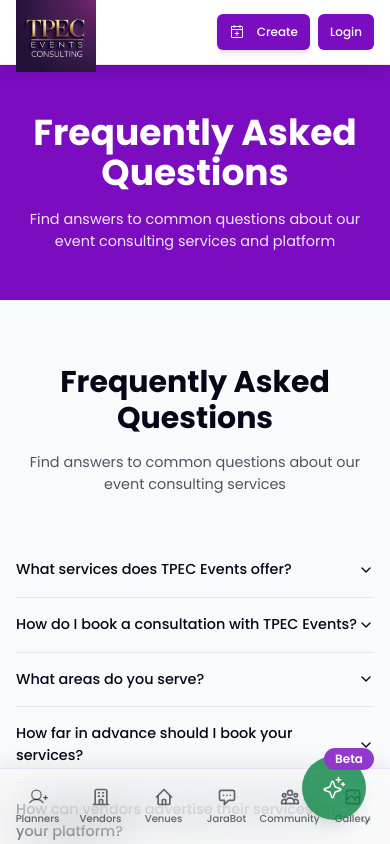
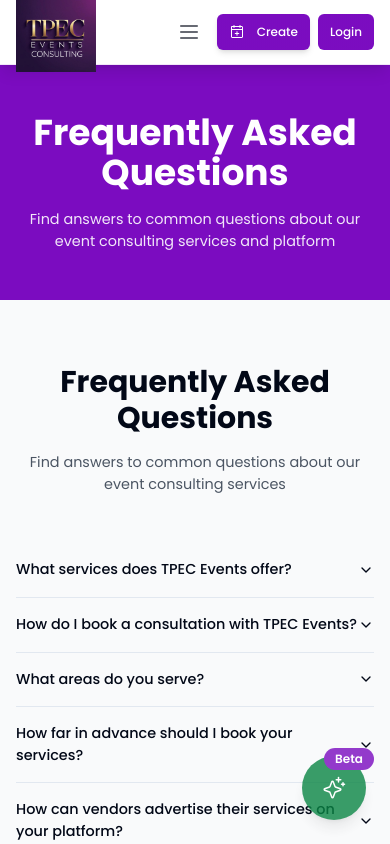
Before and after one commit to orighile/tpec, a React (Vite) app: page /faq in a window 390 px wide. Shown: the top 844 px of the page. Built offline with nearby package versions, Linux system fonts and the light colour scheme; a web font is replaced by a local one.

Commit message:
Refactor header and navigation

```diff
--- a/src/components/Navbar.tsx
+++ b/src/components/Navbar.tsx
@@ -196,8 +196,15 @@ const Navbar = () => {
               )}
             </div>
 
-            {/* Mobile Actions */}
+            {/* Mobile Menu Toggle & Actions */}
             <div className="lg:hidden flex items-center gap-2">
+              <button
+                onClick={() => setIsOpen(!isOpen)}
+                className="p-2 rounded-lg hover:bg-gradient-to-r hover:from-primary/10 hover:to-accent/10 transition-all duration-300"
+              >
+                {isOpen ? <X className="h-6 w-6 text-foreground/80" /> : <List className="h-6 w-6 text-foreground/80" />}
+              </button>
+
               <Button asChild size="sm" className="bg-gradient-to-r from-primary to-accent hover:from-primary/90 hover:to-accent/90 text-white text-xs px-3 py-2 shadow-md">
                 <Link to="/events/create">
                   <CalendarPlus className="mr-1 h-3 w-3" />
@@ -250,51 +257,83 @@ const Navbar = () => {
               )}
             </div>
           </div>
+
+          {/* Mobile Dropdown Menu */}
+          {isOpen && (
+            <div className="lg:hidden border-t border-primary/10 mt-2 pt-4 pb-4 space-y-1 animate-fade-in">
+              <div className="space-y-1">
+                <button
+                  className="w-full text-left px-4 py-2.5 rounded-lg text-sm font-medium text-foreground/80 hover:text-primary hover:bg-gradient-to-r hover:from-primary/5 hover:to-accent/5 transition-all duration-300"
+                  onClick={() => document.getElementById('mobile-planning-tools')?.classList.toggle('hidden')}
+                >
+                  Plan My Event
+                </button>
+                <div id="mobile-planning-tools" className="hidden space-y-1 pl-4">
+                  {planningToolsLinks.map((tool) => (
+                    <Link
+                      key={tool.title}
+                      to={tool.href}
+                      onClick={(e) => {
+                        handlePlanningToolsClick(e);
+                        setIsOpen(false);
+                      }}
+                      className="block px-4 py-2 rounded-lg text-sm text-foreground/70 hover:text-primary hover:bg-gradient-to-r hover:from-primary/5 hover:to-accent/5 transition-all duration-300"
+                    >
+                      {tool.title}
+                    </Link>
+                  ))}
                 </div>
-      </nav>
+              </div>
 
-      {/* Mobile Bottom Navigation Bar */}
-      <nav className="lg:hidden fixed bottom-0 left-0 right-0 z-50 bg-white/98 backdrop-blur-xl border-t border-primary/10 shadow-[0_-4px_20px_rgba(0,0,0,0.08)]">
-        <div className="grid grid-cols-6 gap-1 px-2 py-3">
-          <Link to="/planners" className="flex flex-col items-center justify-center gap-1 px-2 py-1.5 rounded-lg hover:bg-gradient-to-br hover:from-primary/10 hover:to-accent/10 transition-all duration-300 group">
-            <UserPlus className="h-5 w-5 text-foreground/60 group-hover:text-primary transition-colors" />
-            <span className="text-[10px] font-medium text-foreground/60 group-hover:text-primary transition-colors">Planners</span>
+              <Link
+                to="/planners"
+                onClick={() => setIsOpen(false)}
+                className="block px-4 py-2.5 rounded-lg text-sm font-medium text-foreground/80 hover:text-primary hover:bg-gradient-to-r hover:from-primary/5 hover:to-accent/5 transition-all duration-300"
+              >
+                Find Event Planners
               </Link>
 
-          <Link to="/vendors/marketplace" className="flex flex-col items-center justify-center gap-1 px-2 py-1.5 rounded-lg hover:bg-gradient-to-br hover:from-primary/10 hover:to-accent/10 transition-all duration-300 group">
-            <svg className="h-5 w-5 text-foreground/60 group-hover:text-primary transition-colors" fill="none" stroke="currentColor" viewBox="0 0 24 24">
-              <path strokeLinecap="round" strokeLinejoin="round" strokeWidth={2} d="M19 21V5a2 2 0 00-2-2H7a2 2 0 00-2 2v16m14 0h2m-2 0h-5m-9 0H3m2 0h5M9 7h1m-1 4h1m4-4h1m-1 4h1m-5 10v-5a1 1 0 011-1h2a1 1 0 011 1v5m-4 0h4" />
-            </svg>
-            <span className="text-[10px] font-medium text-foreground/60 group-hover:text-primary transition-colors">Vendors</span>
+              <Link
+                to="/vendors/marketplace"
+                onClick={() => setIsOpen(false)}
+                className="block px-4 py-2.5 rounded-lg text-sm font-medium text-foreground/80 hover:text-primary hover:bg-gradient-to-r hover:from-primary/5 hover:to-accent/5 transition-all duration-300"
+              >
+                Browse Vendors
               </Link>
 
-          <Link to="/venues" className="flex flex-col items-center justify-center gap-1 px-2 py-1.5 rounded-lg hover:bg-gradient-to-br hover:from-primary/10 hover:to-accent/10 transition-all duration-300 group">
-            <svg className="h-5 w-5 text-foreground/60 group-hover:text-primary transition-colors" fill="none" stroke="currentColor" viewBox="0 0 24 24">
-              <path strokeLinecap="round" strokeLinejoin="round" strokeWidth={2} d="M3 12l2-2m0 0l7-7 7 7M5 10v10a1 1 0 001 1h3m10-11l2 2m-2-2v10a1 1 0 01-1 1h-3m-6 0a1 1 0 001-1v-4a1 1 0 011-1h2a1 1 0 011 1v4a1 1 0 001 1m-6 0h6" />
-            </svg>
-            <span className="text-[10px] font-medium text-foreground/60 group-hover:text-primary transition-colors">Venues</span>
+              <Link
+                to="/venues"
+                onClick={() => setIsOpen(false)}
+                className="block px-4 py-2.5 rounded-lg text-sm font-medium text-foreground/80 hover:text-primary hover:bg-gradient-to-r hover:from-primary/5 hover:to-accent/5 transition-all duration-300"
+              >
+                Find Venues
               </Link>
 
-          <Link to="/jarabot" className="flex flex-col items-center justify-center gap-1 px-2 py-1.5 rounded-lg hover:bg-gradient-to-br hover:from-primary/10 hover:to-accent/10 transition-all duration-300 group">
-            <svg className="h-5 w-5 text-foreground/60 group-hover:text-primary transition-colors" fill="none" stroke="currentColor" viewBox="0 0 24 24">
-              <path strokeLinecap="round" strokeLinejoin="round" strokeWidth={2} d="M8 10h.01M12 10h.01M16 10h.01M9 16H5a2 2 0 01-2-2V6a2 2 0 012-2h14a2 2 0 012 2v8a2 2 0 01-2 2h-5l-5 5v-5z" />
-            </svg>
-            <span className="text-[10px] font-medium text-foreground/60 group-hover:text-primary transition-colors">JaraBot</span>
+              <Link
+                to="/jarabot"
+                onClick={() => setIsOpen(false)}
+                className="block px-4 py-2.5 rounded-lg text-sm font-medium text-foreground/80 hover:text-primary hover:bg-gradient-to-r hover:from-primary/5 hover:to-accent/5 transition-all duration-300"
+              >
+                Ask JaraBot
               </Link>
 
-          <Link to="/community" className="flex flex-col items-center justify-center gap-1 px-2 py-1.5 rounded-lg hover:bg-gradient-to-br hover:from-primary/10 hover:to-accent/10 transition-all duration-300 group">
-            <svg className="h-5 w-5 text-foreground/60 group-hover:text-primary transition-colors" fill="none" stroke="currentColor" viewBox="0 0 24 24">
-              <path strokeLinecap="round" strokeLinejoin="round" strokeWidth={2} d="M17 20h5v-2a3 3 0 00-5.356-1.857M17 20H7m10 0v-2c0-.656-.126-1.283-.356-1.857M7 20H2v-2a3 3 0 015.356-1.857M7 20v-2c0-.656.126-1.283.356-1.857m0 0a5.002 5.002 0 019.288 0M15 7a3 3 0 11-6 0 3 3 0 016 0zm6 3a2 2 0 11-4 0 2 2 0 014 0zM7 10a2 2 0 11-4 0 2 2 0 014 0z" />
-            </svg>
-            <span className="text-[10px] font-medium text-foreground/60 group-hover:text-primary transition-colors">Community</span>
+              <Link
+                to="/community"
+                onClick={() => setIsOpen(false)}
+                className="block px-4 py-2.5 rounded-lg text-sm font-medium text-foreground/80 hover:text-primary hover:bg-gradient-to-r hover:from-primary/5 hover:to-accent/5 transition-all duration-300"
+              >
+                Community
               </Link>
 
-          <Link to="/gallery" className="flex flex-col items-center justify-center gap-1 px-2 py-1.5 rounded-lg hover:bg-gradient-to-br hover:from-primary/10 hover:to-accent/10 transition-all duration-300 group">
-            <svg className="h-5 w-5 text-foreground/60 group-hover:text-primary transition-colors" fill="none" stroke="currentColor" viewBox="0 0 24 24">
-              <path strokeLinecap="round" strokeLinejoin="round" strokeWidth={2} d="M4 16l4.586-4.586a2 2 0 012.828 0L16 16m-2-2l1.586-1.586a2 2 0 012.828 0L20 14m-6-6h.01M6 20h12a2 2 0 002-2V6a2 2 0 00-2-2H6a2 2 0 00-2 2v12a2 2 0 002 2z" />
-            </svg>
-            <span className="text-[10px] font-medium text-foreground/60 group-hover:text-primary transition-colors">Gallery</span>
+              <Link
+                to="/gallery"
+                onClick={() => setIsOpen(false)}
+                className="block px-4 py-2.5 rounded-lg text-sm font-medium text-foreground/80 hover:text-primary hover:bg-gradient-to-r hover:from-primary/5 hover:to-accent/5 transition-all duration-300"
+              >
+                Event Inspiration
               </Link>
+            </div>
+          )}
         </div>
       </nav>
     </>
```
Lines whose indentation alone changed are shown as unchanged.
